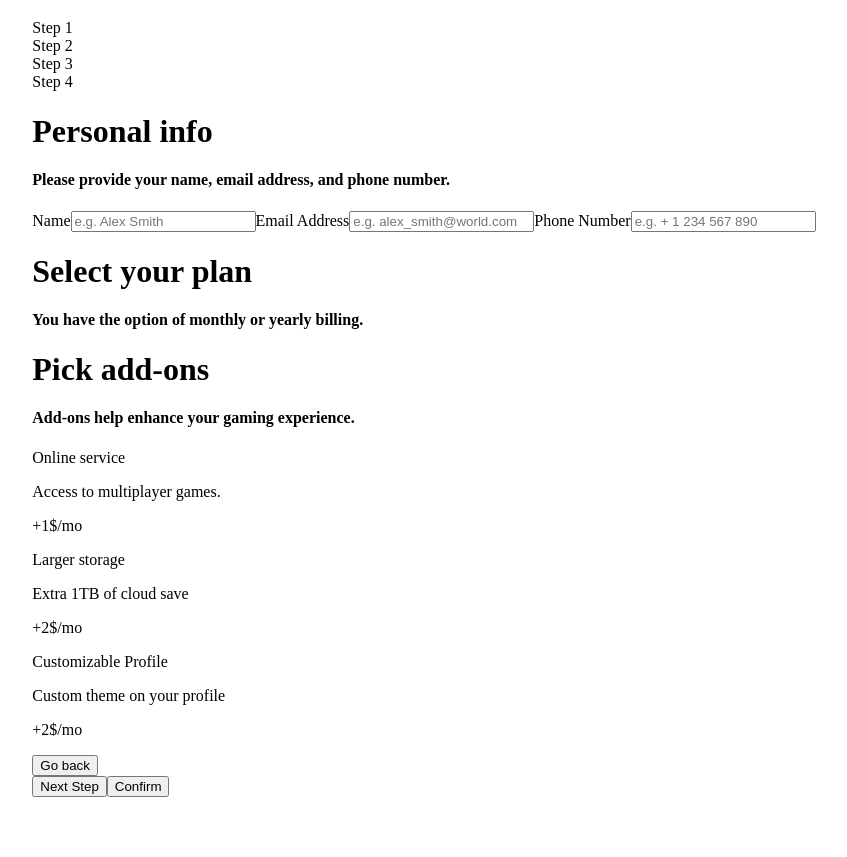
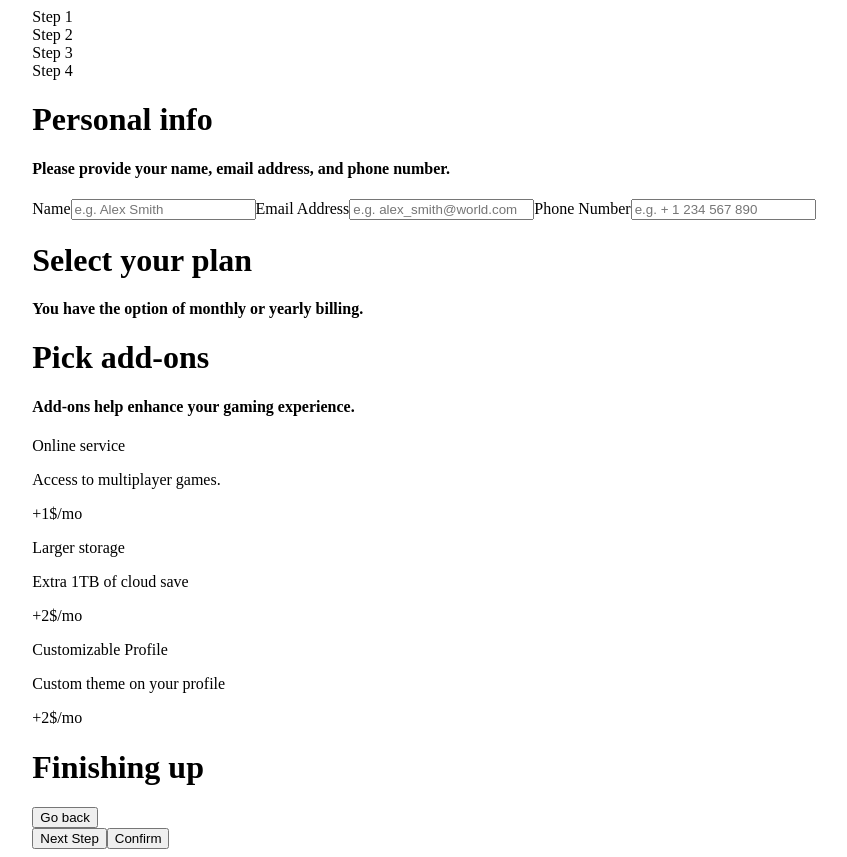
Before and after one commit to er1927/multi-step-form, a Next.js app: page / in a window 1280 px wide. Shown: the whole page, without its empty margins (216-1063 px from the left). Before the commit the page ends 816 px from the top, so only its background shows below. Built offline with nearby package versions, Linux system fonts and the light colour scheme.

Commit message:
Added title of step 4.

```diff
--- a/pages/index.js
+++ b/pages/index.js
@@ -62,7 +62,7 @@ export default function Home() {
         </div>
         </div>
         <div class="msf-view">
-
+        <h1>Finishing up</h1>
         </div>
     </div>
 
```
